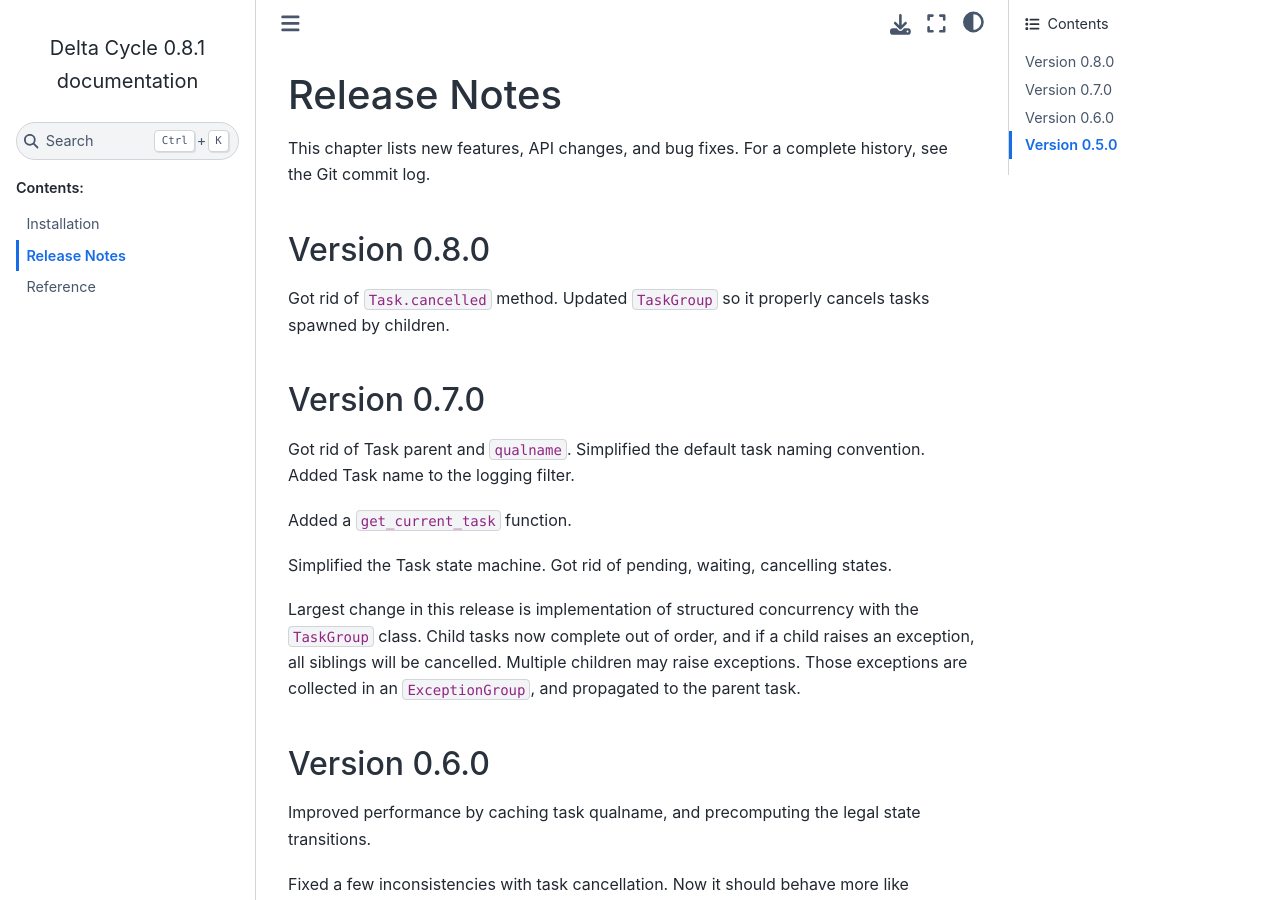
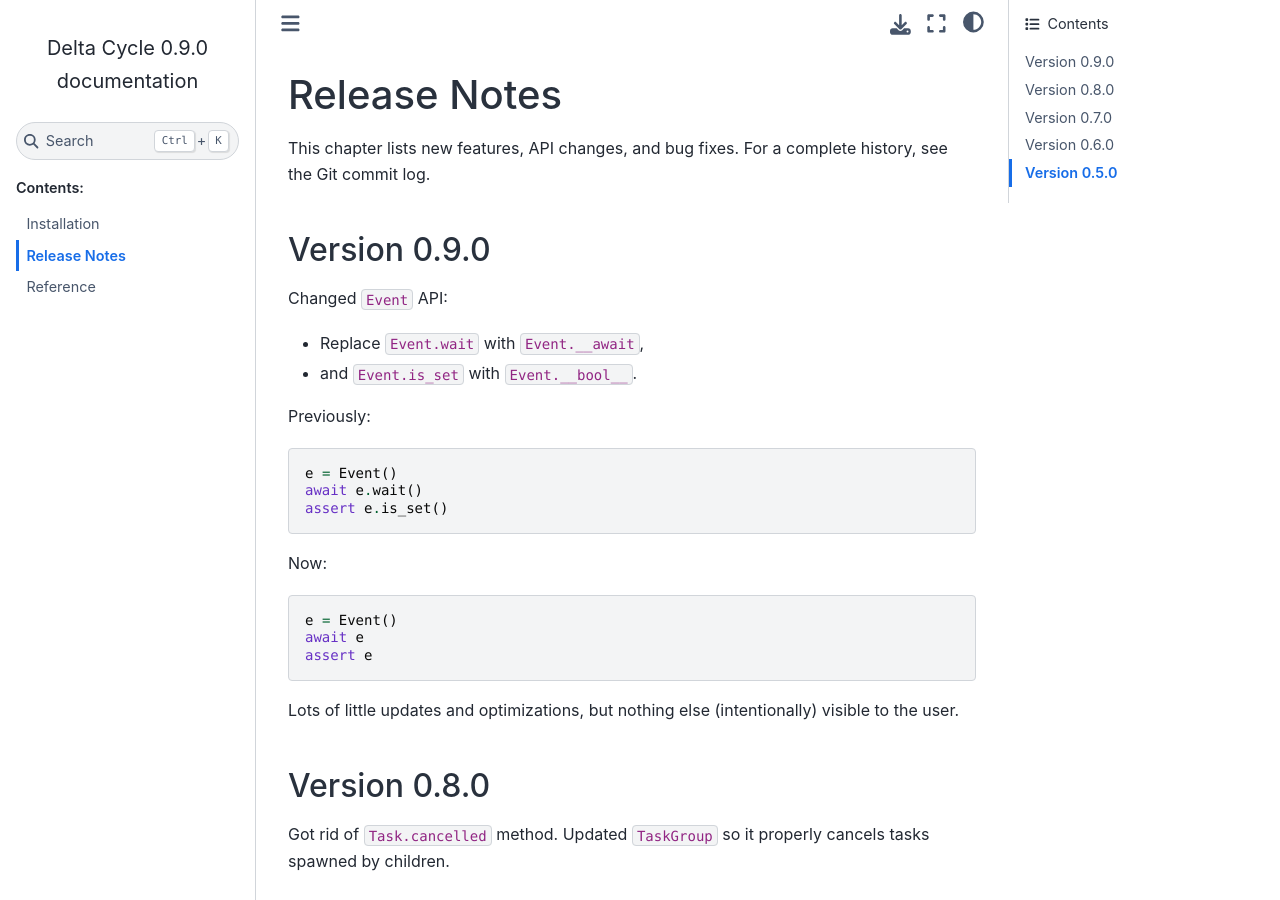
Before and after one commit to cjdrake/deltacycle, a Sphinx documentation site: the page built from doc/source/release_notes.rst, in a window 1280 px wide and 900 px high. Built offline with Sphinx 7.4.7 and the Sphinx Book theme 1.1.4, drawn with Linux system fonts in a browser that asks for light colours.

Commit message:
Release 0.9.0

```diff
--- a/doc/source/reference.rst
+++ b/doc/source/reference.rst
@@ -71,10 +71,10 @@ Synchronization Primitives
 .. autoclass:: deltacycle.Event
     :show-inheritance:
 
-    .. automethod:: deltacycle.Event.wait
+    .. automethod:: deltacycle.Event.__bool__
+    .. automethod:: deltacycle.Event.__await__
     .. automethod:: deltacycle.Event.set
     .. automethod:: deltacycle.Event.clear
-    .. automethod:: deltacycle.Event.is_set
 
 .. autoclass:: deltacycle.Semaphore
     :show-inheritance:
--- a/doc/source/release_notes.rst
+++ b/doc/source/release_notes.rst
@@ -6,6 +6,30 @@
 
 This chapter lists new features, API changes, and bug fixes.
 For a complete history, see the Git commit log.
+
+
+Version 0.9.0
+=============
+
+Changed ``Event`` API:
+
+* Replace ``Event.wait`` with ``Event.__await``,
+* and ``Event.is_set`` with ``Event.__bool__``.
+
+Previously::
+
+    e = Event()
+    await e.wait()
+    assert e.is_set()
+
+Now::
+
+    e = Event()
+    await e
+    assert e
+
+Lots of little updates and optimizations,
+but nothing else (intentionally) visible to the user.
 
 
 Version 0.8.0
--- a/pyproject.toml
+++ b/pyproject.toml
@@ -1,6 +1,6 @@
 [project]
 name = "deltacycle"
-version = "0.8.1"
+version = "0.9.0"
 description = "Delta Cycle"
 readme = "README.md"
 
```
Also changed, not shown: 1 other file.
